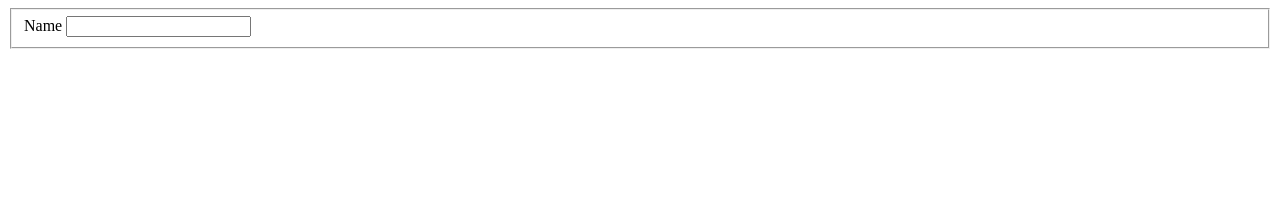
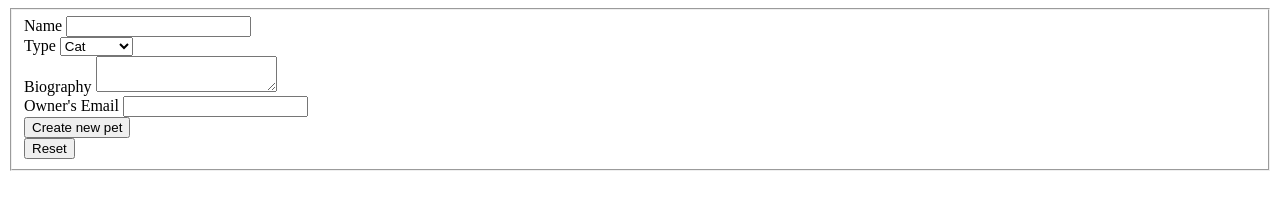
Before and after one commit to collaboratorsje/Prep-work, a plain HTML site: page html-css-assessment/index.html in a window 1280 px wide. Drawn offline with Linux system fonts and the light colour scheme.

Commit message:
Update index.html

```diff
--- a/html-css-assessment/index.html
+++ b/html-css-assessment/index.html
@@ -16,6 +16,35 @@
         <label for="name">Name</label>
         <input type="text" id="name" name="pet_name">
       </div>
+
+      <div>
+        <label for="type">Type</label>
+        <select id="type" name="pet_type">
+          <option value="cat">Cat</option>
+          <option value="dog">Dog</option>
+          <option value="hamster">Hamster</option>
+          <option value="other">Other</option>
+          <option value="zebra">Zebra</option>
+        </select>
+      </div>
+
+      <div>
+        <label for="bio">Biography</label>
+        <textarea id="bio" name="pet_bio"></textarea>
+      </div>
+
+      <div>
+        <label for="owner-email">Owner's Email</label>
+        <input type="email" id="owner-email" name="pet_owner_email">
+      </div>
+
+      <div>
+        <button type="submit" id="new-pet-submit-button">Create new pet</button>
+      </div>
+
+      <div>
+        <button type="reset">Reset</button>
+      </div>
     </fieldset>
   </form>
 </body>
```
